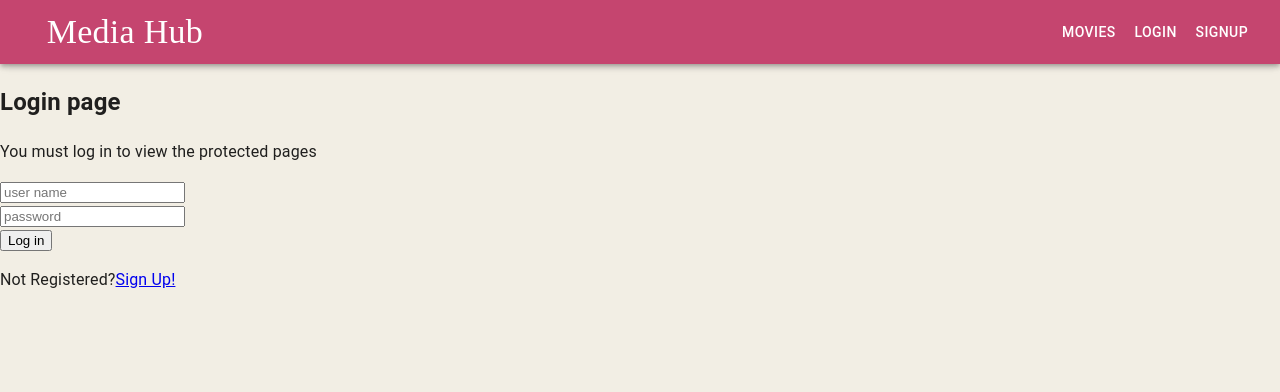
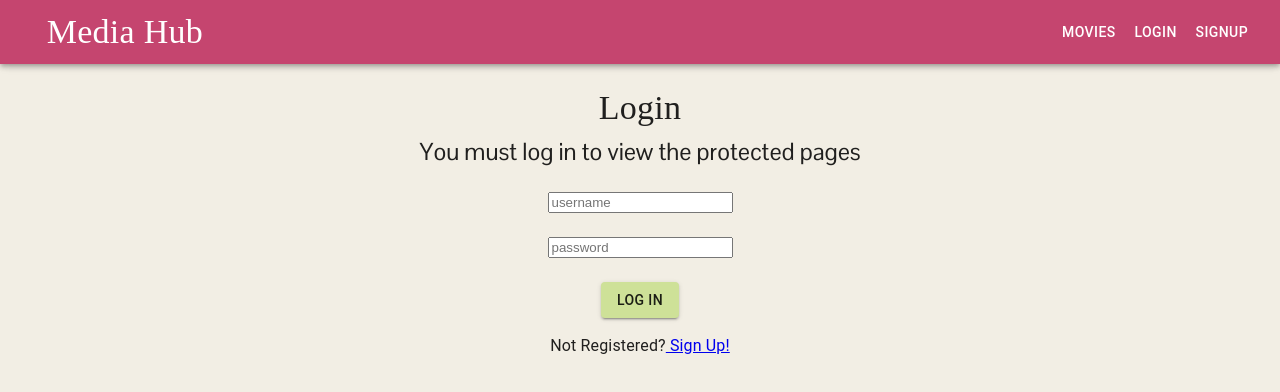
Before and after one commit to jordanbutler28/web-api-ca, a React (Vite) app in the folder react-movies/: page /login in a window 1280 px wide. Shown: the top 392 px of the page. Built offline with nearby package versions, Linux system fonts and the light colour scheme; some icons are missing; a web font is replaced by a local one.

Commit message:
Added theme to log in page

```diff
--- a/react-movies/src/pages/loginPage.jsx
+++ b/react-movies/src/pages/loginPage.jsx
@@ -2,6 +2,10 @@ import { useContext, useState } from "react";
 import { Navigate, useLocation } from "react-router";
 import { AuthContext } from '../contexts/authContext';
 import { Link } from "react-router";
+import Box from "@mui/material/Box";
+import Typography from "@mui/material/Typography";
+import Button from "@mui/material/Button";
+
 
 const LoginPage = () => {
     const context = useContext(AuthContext);
@@ -23,20 +27,27 @@ const LoginPage = () => {
     }
 
     return (
-        <>
-            <h2>Login page</h2>
-            <p>You must log in to view the protected pages </p>
-            <input id="username" placeholder="user name" onChange={e => {
+        <Box sx={{
+            paddingTop: 2,
+            display: "flex",
+            flexDirection: "column",
+            alignItems: "center",
+            justifyContent: "center",
+        }}>
+            <Typography variant="h4">Login</Typography>
+            <Typography variant="h5">You must log in to view the protected pages </Typography>
+            <br />
+            <input id="username" placeholder="username" onChange={e => {
                 setUserName(e.target.value);
             }}></input><br />
             <input id="password" type="password" placeholder="password" onChange={e => {
                 setPassword(e.target.value);
             }}></input><br />
             {/* Login web form  */}
-            <button onClick={login}>Log in</button>
+            <Button variant="contained" size="medium" color="secondary" onClick={login}>Log in</Button>
             <p>Not Registered?
-                <Link to="/signup">Sign Up!</Link></p>
-        </>
+                <Link to="/signup"> Sign Up! </Link></p>
+        </Box>
     );
 };
 
```
